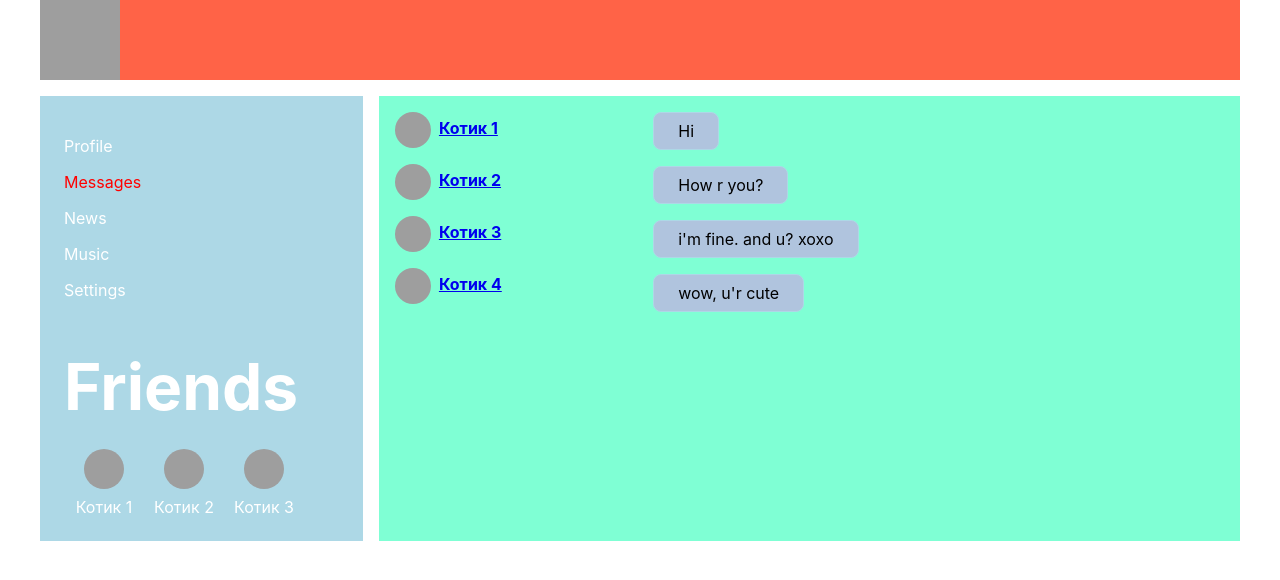
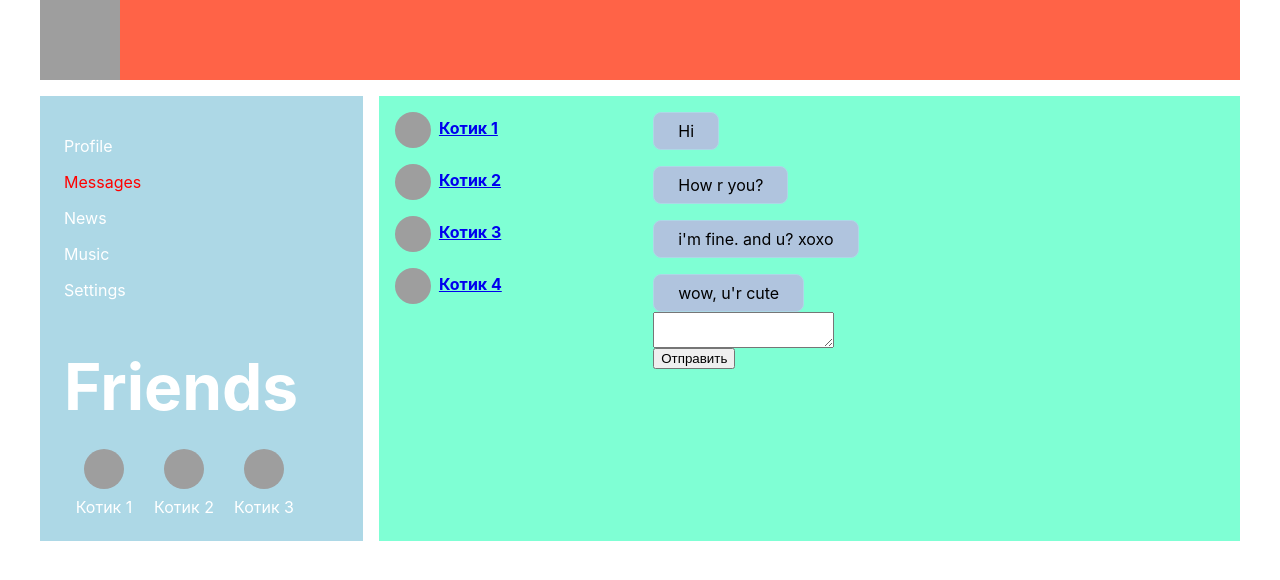
Before and after one commit to Mmntmori/react-app, a React (Create React App) app: page /dialogs in a window 1280 px wide. Shown: the top 580 px of the page. Built offline with nearby package versions, Linux system fonts and the light colour scheme; grey boxes are pictures that could not be loaded.

Commit message:
Рефакторинг. Добавлена глобальная функция добавления поста. Прокинута до нужного компонента.

```diff
--- a/src/App.js
+++ b/src/App.js
@@ -4,31 +4,30 @@ import SideBar from './components/Nav/Nav'
 import Profile from './components/Profile/Profile'
 import Dialogs from './components/Dialogs/Dialogs'
 import './App.css';
-import { Route, BrowserRouter } from 'react-router-dom';
+import { Route } from 'react-router-dom';
 
 
 function App(props) {
   let sideBar = props.state.sideBar;
   let dialogsPage = props.state.dialogsPage;
   let profilePage = props.state.profilePage;
+  let addPost = props.addPost;
 
   return (
-    <BrowserRouter>
       <div className="wrapper">
         <div className="container">
           <Header />
           <SideBar sideBar={sideBar}/>
           <div className="wrapper-content">
-            <Route path='/dialogs' render={() => <Dialogs dialogsPage={dialogsPage} />} />
-            <Route path='/profile' render={() => <Profile profilePage={profilePage} />} />
+            <Route path='/dialogs' render={() => <Dialogs dialogsPage={ dialogsPage } />} />
+            <Route path='/profile' render={() => <Profile profilePage={ profilePage } addPost={ addPost } />} />
             {/* <Route path='/settings' component={Settings}/>
             <Route path='/music' component={Music}/>
             <Route path='/feed' component={Feed}/> */}
           </div>
         </div>
       </div>
-    </BrowserRouter>
-  );
+  )
 }
 
 export default App;
--- a/src/components/Dialogs/Dialogs.jsx
+++ b/src/components/Dialogs/Dialogs.jsx
@@ -11,6 +11,14 @@ function Dialogs(props) {
     let dialogsElements = dialogsData.map(el => (<DialogItem key={el.id} name={el.name} id={el.id} />));
     let messagesElements = messagesData.map(el => (<Message key={el.id} id={el.id} message={el.message} />))
 
+    let newMessageElement = React.createRef();
+
+    let sendMessage = () => {
+        let text = newMessageElement.current.value;
+        console.log(text);
+
+    }
+
     return (
         <div className={style.dialogs}>
             <div className={style.dialogsItems}>
@@ -18,6 +26,8 @@ function Dialogs(props) {
             </div>
             <div className={style.messages}>
                 {messagesElements}
+                <textarea ref={ newMessageElement }></textarea>
+                <button onClick={ sendMessage }>Отправить</button>
             </div>
         </div>
     )
--- a/src/components/Profile/MyPosts/MyPosts.jsx
+++ b/src/components/Profile/MyPosts/MyPosts.jsx
@@ -7,14 +7,23 @@ function MyPosts(props) {
 
     let postsData = props.postsData
 
-    let postsElements = postsData.map(el => <Post key={el.id} id={el.id} message={el.text} author={el.author} likesCount={el.likesCount} />)
+    let postsElements = postsData.map(el => <Post key={el.id} id={el.id} message={el.text} author={el.author} likesCount={el.likesCount} />).reverse();
+
+    let newPostElement = React.createRef();
+
+    let addPost = () => {
+        let text = newPostElement.current.value;
+        props.addPost(text);
+    };
+
+
 
     return (
         <div className={style.myPostsBlock}>
             <h3>My Posts</h3>
             <div className={style.newPost}>
-                <textarea className={style.field}></textarea>
-                <button>Add Post</button>
+                <textarea className={style.field} ref={newPostElement}></textarea>
+                <button onClick={addPost}>Add Post</button>
             </div>
             <div className={style.posts}>
                 {postsElements}
--- a/src/components/Profile/Profile.jsx
+++ b/src/components/Profile/Profile.jsx
@@ -5,11 +5,11 @@ import ProfileInfo from './ProfileInfo/ProfileInfo';
 
 function Profile(props) {
     let postsData = props.profilePage.postsData
-
+    let addPost = props.addPost;
     return (
         <div className={style.profile}>
             <ProfileInfo />
-            <MyPosts postsData={postsData}/>
+            <MyPosts postsData={ postsData } addPost={ addPost }/>
         </div>
 
     )
--- a/src/index.js
+++ b/src/index.js
@@ -3,9 +3,15 @@ import ReactDOM from 'react-dom';
 import './index.css';
 import App from './App';
 import * as serviceWorker from './serviceWorker';
-import state from './redux/state'
+import state from './redux/state';
+import {addPost} from './redux/state';
+import { BrowserRouter } from 'react-router-dom';
 
-ReactDOM.render(<App state={state}/>, document.getElementById('root'));
+ReactDOM.render(
+    <BrowserRouter>
+        <App state={ state } addPost={ addPost } />
+    </BrowserRouter>, document.getElementById('root')
+);
 
 // If you want your app to work offline and load faster, you can change
 // unregister() to register() below. Note this comes with some pitfalls.
--- a/src/redux/state.js
+++ b/src/redux/state.js
@@ -1,4 +1,4 @@
-const state = {
+let state = {
     sideBar: {
         friendsData: [
             {
@@ -41,4 +41,17 @@ const state = {
     }
 }
 
+export let addPost = (postMessage) => {
+    let newPost = {
+        id: 5,
+        author: 'Котик',
+        text: postMessage,
+        likesCount: '0'
+    }
+    console.log(postMessage);
+
+
+    state.profilePage.postsData.push(newPost);
+}
+
 export default state
```
